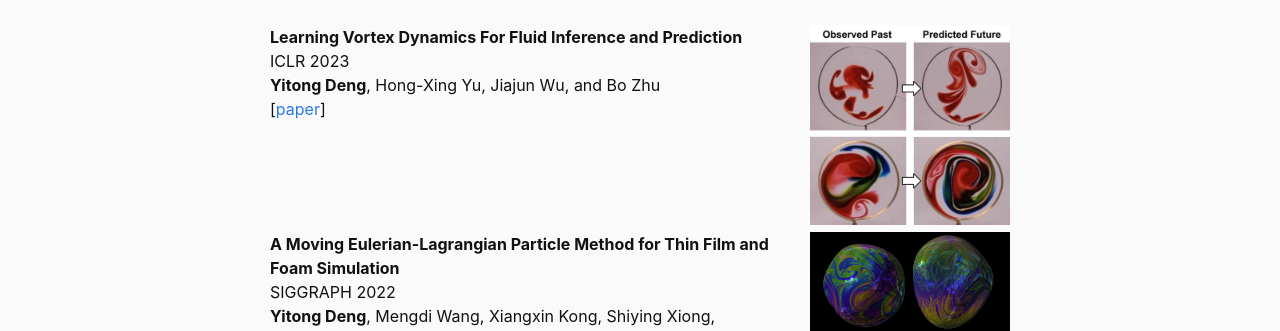
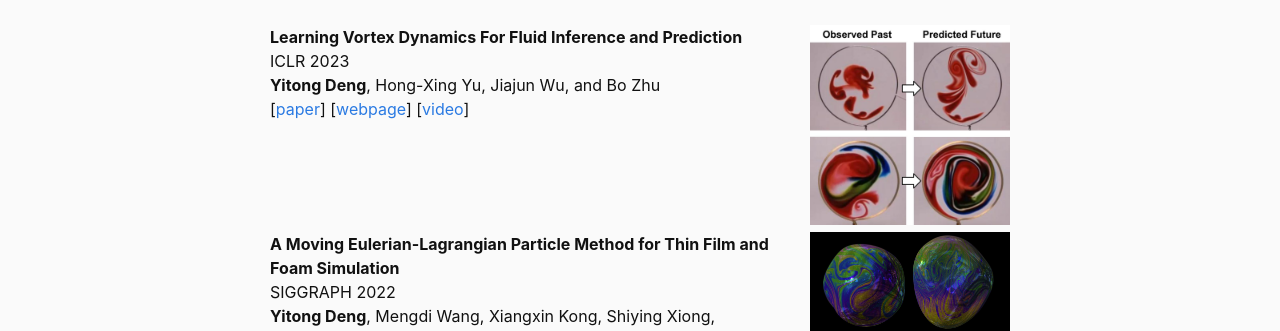
Before and after one commit to yitongdeng/yitongdeng.github.io, a Jekyll site: the page built from index.html, in a window 1280 px wide. Shown: the part 465-796 px from the top of the page. Built offline with Jekyll 4.4.1, drawn with Linux system fonts in a browser that asks for light colours.

Commit message:
project page

```diff
--- a/index.html
+++ b/index.html
@@ -20,7 +20,7 @@
         <p><b>Learning Vortex Dynamics For Fluid Inference and Prediction</b><br>
             ICLR 2023<br>
         <b>Yitong Deng</b>, Hong-Xing Yu, Jiajun Wu, and Bo Zhu<br>
-        [<a href="assets/paper/Neural_Vortex_Particles.pdf">paper</a>] </p>
+        [<a href="assets/paper/Neural_Vortex_Particles.pdf">paper</a>] [<a href="https://yitongdeng.github.io/vortex_learning_webpage/">webpage</a>] [<a href="https://www.youtube.com/watch?v=R2RIS-k50so">video</a>]</p>
     </div>
     <br><br><br><br>
     <div>
```
